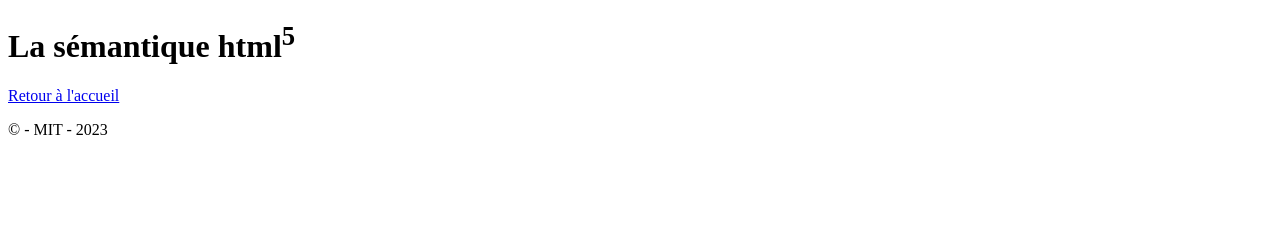
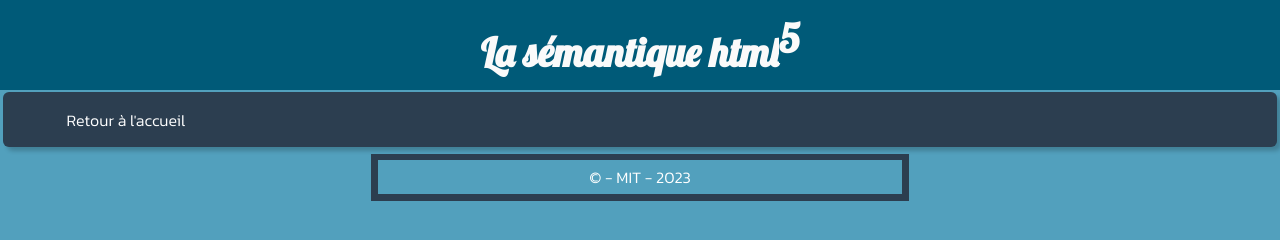
Before and after one commit to BldNicolas/ProjectSuperman, a plain HTML site: page Pages/Contact/contact.html in a window 1280 px wide. Drawn offline with Linux system fonts and the light colour scheme; files that its build step writes are made by us from their sources; the site is published under a folder, as on GitHub Pages, so addresses that start at the root find nothing.

Commit message:
🚚 Change path for git usability

```diff
--- a/Pages/Contact/contact.html
+++ b/Pages/Contact/contact.html
@@ -1,8 +1,8 @@
 <!DOCTYPE html>
 <html lang="en">
 <head>
-    <link rel="stylesheet" href="/Project_Superman/css/default.css">
-    <link rel="shortcut icon" href="/Project_Superman/favicon/superman_icon.png"/>
+    <link rel="stylesheet" href="../../css/default.css">
+    <link rel="shortcut icon" href="../../favicon/superman_icon.png"/>
     <meta charset="UTF-8">
     <meta http-equiv="X-UA-Compatible" content="IE=edge">
     <meta name="viewport" content="width=device-width, initial-scale=1.0">
@@ -15,7 +15,7 @@
         </h1>
     </header>
     <main>
-        <a class="button" href="/Project_Superman/Pages/Main/main.html" class="Button">
+        <a class="button" href="../Main/main.html" class="Button">
             Retour à l'accueil
         </a>
     </main>
```
Also changed, not shown: Pages/Main/main.html (+4 -4 lines).
